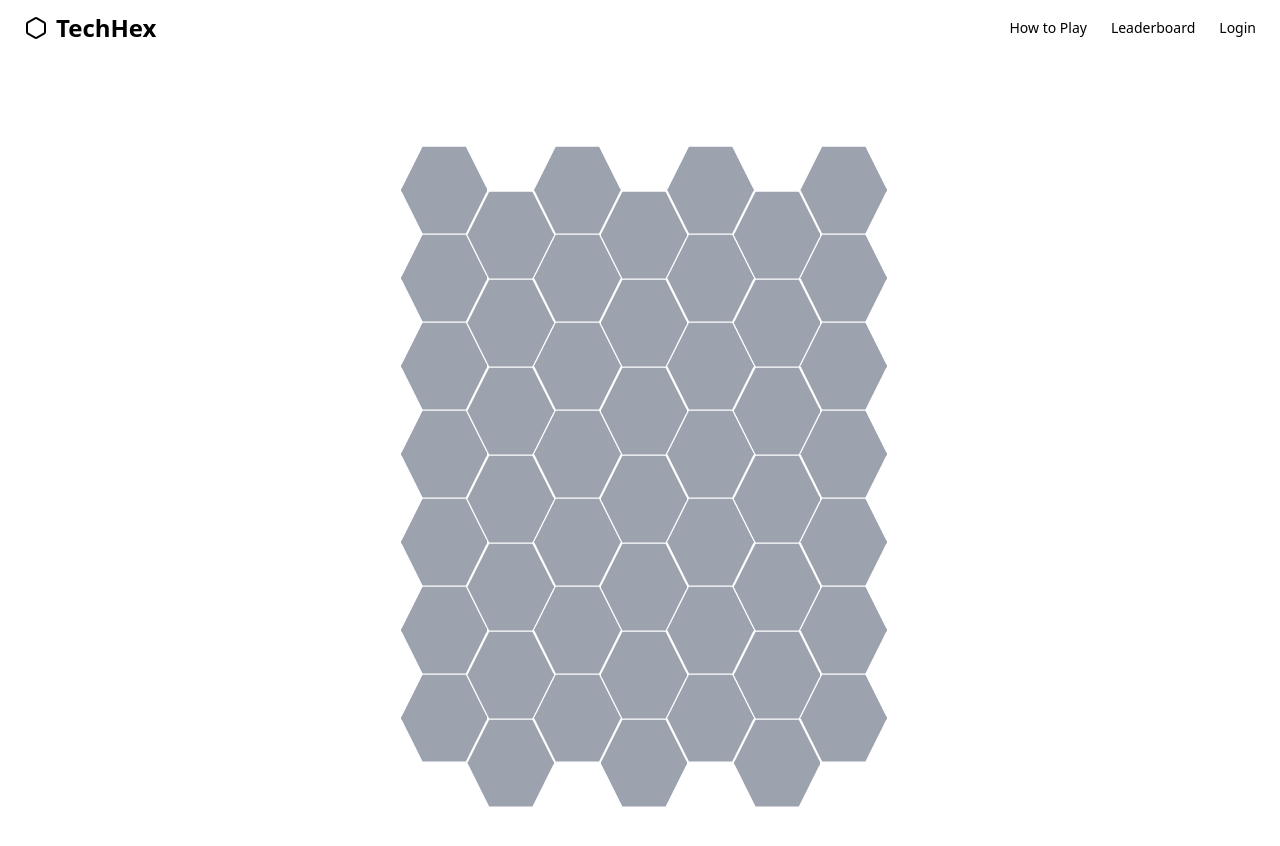
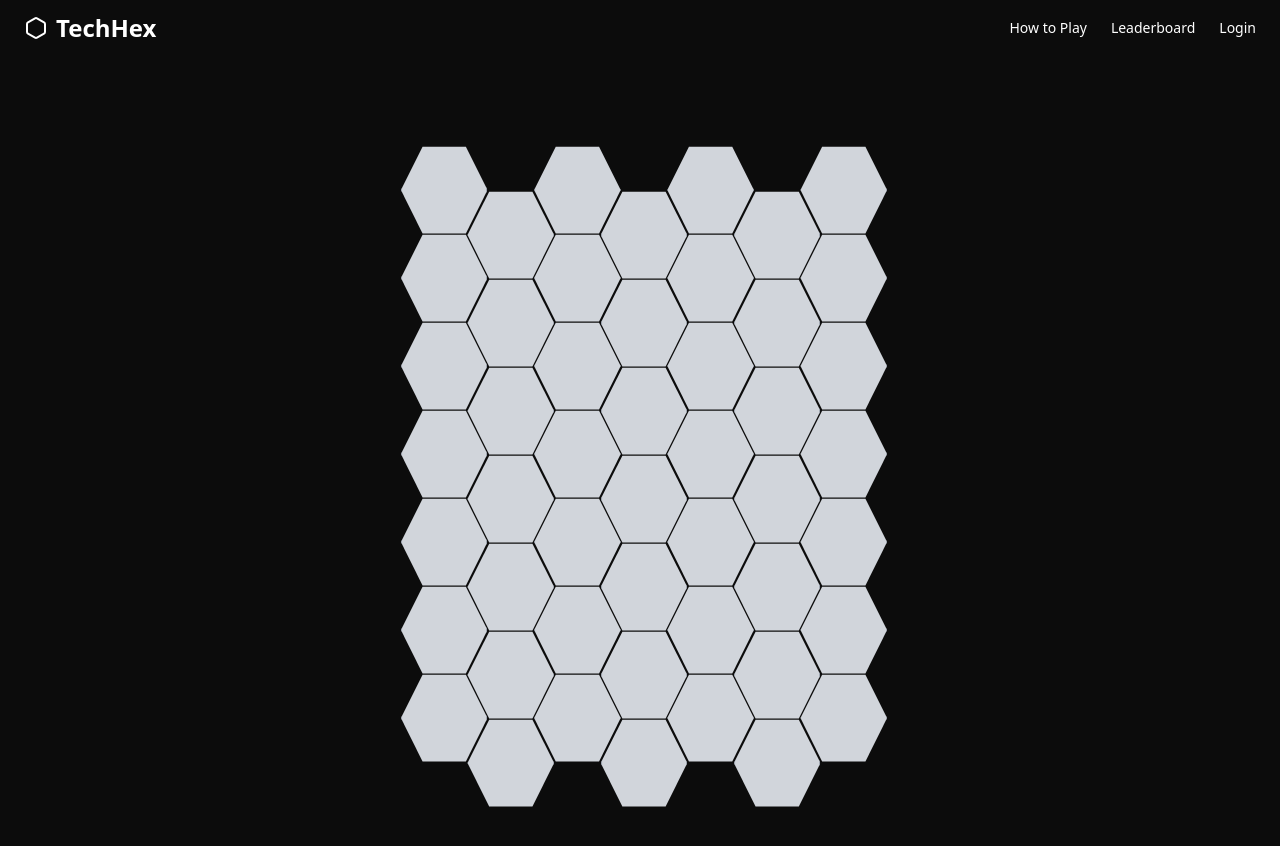
Before and after one commit to aarushicpandey0007/TECH_HEX, a React (Create React App) app: page / in a window 1280 px wide. Both pictures are taken after a click on the button "START PLAYING". Shown: the top 846 px of the page. Built offline with nearby package versions, Linux system fonts and the light colour scheme.

Commit message:
active state, dark mode

```diff
--- a/src/App.css
+++ b/src/App.css
@@ -1,6 +1,9 @@
-
+body{
+  background-color: #0c0c0c;
+  color: white;
+}
 .start-btn {
-  background: #fff;
+  background: #0c0c0c;
   border: none;
   padding: 10px 20px;
   display: inline-block;
@@ -26,14 +29,14 @@
   bottom: 0;
   right: 100%;
   left: 0;
-  background: rgb(20, 20, 20);
+  background: rgb(255, 255, 255);
   opacity: 0;
   z-index: -1;
   transition: all 0.5s;
 }
 
 .start-btn:hover {
-  color: #fff;
+  color: #0c0c0c;
 }
 
 .start-btn:hover::before {
--- a/src/view/view1/Hexagon.tsx
+++ b/src/view/view1/Hexagon.tsx
@@ -1,34 +1,54 @@
 import React, { useState } from 'react';
 
 const Hexagon: React.FC = () => {
-    const [startSlide, setStartSlide] = useState(true);  // Assume it starts sliding once it's rendered
+    const [startSlide, setStartSlide] = useState(true);
+    const [activeHex, setActiveHex] = useState<number | null>(null); // Track the active hexagon
+    const [blockedHexes, setBlockedHexes] = useState<number[]>([]); // Track blocked hexagons
 
     const hexagonStyle = {
         clipPath: 'polygon(50% 0%, 6.7% 25%, 6.7% 75%, 50% 100%, 93.3% 75%, 93.3% 25%)',
     };
 
+    const handleHexClick = (index: number) => {
+        if (blockedHexes.includes(index)) return; // If hexagon is blocked, prevent interaction
+        setActiveHex(prevActive => (prevActive === index ? null : index)); // Toggle active hexagon
+    };
+
     const renderRows = (totalRows: number, hexCount: number) => {
         return Array.from({ length: totalRows }).map((_, rowIndex) => {
-            const isOffset = rowIndex % 2 !== 0;
+            const isOffset = rowIndex % 2 !== 0; // Offset for every alternate row
+
             return (
                 <div
                     key={rowIndex}
                     className={`flex ${isOffset ? 'translate-x-[50px]' : 'ml-2.5'} -mt-2`}
                 >
-                    {Array.from({ length: hexCount }).map((_, hexIndex) => (
-                        <div
-                            key={hexIndex}
-                            style={hexagonStyle}
-                            className="w-[100px] h-[86.6px] bg-gray-400 inline-block border border-gray-400 -m-1.5 hover:bg-gray-700 hover:shadow-lg transition-all duration-300 ease-in-out"
-                        ></div>
-                    ))}
+                    {Array.from({ length: hexCount }).map((_, hexIndexInner) => {
+                        // Calculate unique index for each hexagon
+                        const hexIndex = rowIndex * hexCount + hexIndexInner;
+                        const isActive = activeHex === hexIndex; // Check if this hexagon is active
+                        const isBlocked = blockedHexes.includes(hexIndex); // Check if this hexagon is blocked
+
+                        return (
+                            <div
+                                key={hexIndex}
+                                style={hexagonStyle}
+                                onClick={() => handleHexClick(hexIndex)}
+                                className={`w-[100px] h-[86.6px]
+                                    inline-block border border-gray-400 -m-1.5
+                                    ${isBlocked ? 'bg-gray-500 cursor-not-allowed' : 'bg-gray-300 cursor-pointer'}
+                                    ${isActive ? 'bg-red-500 shadow-2xl transform scale-95' : 'hover:bg-red-500 hover:shadow-lg hover:-translate-y-2'}
+                                    transition-all duration-300 ease-in-out`}
+                            ></div>
+                        );
+                    })}
                 </div>
             );
         });
     };
 
     return (
-        <div className={`flex flex-col items-center transition-transform duration-700 ease-out ${startSlide ? 'translate-x-0' : '-translate-x-[100vw]'} rotate-90 mt-40`}>
+        <div className={`flex flex-col items-center rotate-90 mt-40`}>
             {renderRows(7, 7)}  {/* 7 rows with 7 hexagons in each */}
         </div>
     );
```
